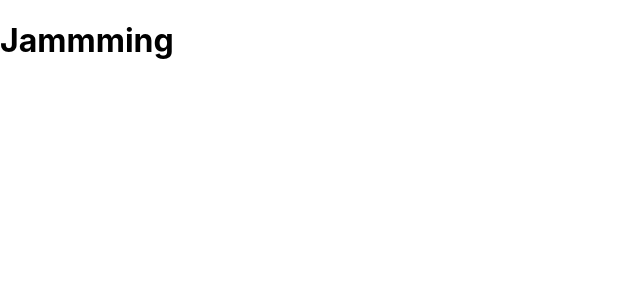
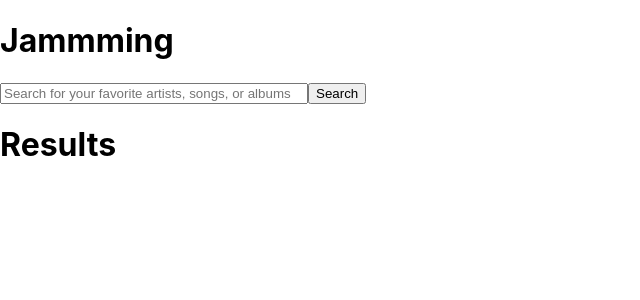
Before and after one commit to dannyregan/jammming, a React (Create React App) app: page / in a window 1280 px wide. Shown: the top 300 px of the page, without its empty margins (0-640 px from the left). Built offline with nearby package versions, Linux system fonts and the light colour scheme.

Commit message:
Build preliminary search bar component

```diff
--- a/src/App.js
+++ b/src/App.js
@@ -1,8 +1,14 @@
 import React from "react";
+import SearchBar from "./SearchBar";
+import SearchResults from "./SearchResults";
 
 function App() {
   return (
-    <h1>Jammming</h1>
+    <>
+      <h1>Jammming</h1>
+      <SearchBar />
+      <SearchResults />
+    </>
   )
 }
 
--- /dev/null
+++ b/src/SearchBar.js
@@ -0,0 +1,20 @@
+// Search button necessary
+
+import React, {useState} from "react";
+
+export default function SearchBar() {
+    const [search, setSearch] = useState('');
+
+    const handleSearchInput = (e) => {
+        setSearch(e.target.value);
+    }
+
+    return (
+        <>
+            <form>
+                <input id='searchbar' type='text' placeholder="Search for your favorite artists, songs, or albums" value={search} onChange={handleSearchInput} style={{width: 300}}/>
+                <button>Search</button>
+            </form>
+        </>
+    )
+}
--- /dev/null
+++ b/src/SearchResults.js
@@ -0,0 +1,13 @@
+import React from "react";
+
+const Results = () => {
+
+    return (
+        <div>
+            <h1>Results</h1>
+
+        </div>
+    )
+}
+
+export default Results;
--- /dev/null
+++ b/src/Tracklist.js
@@ -0,0 +1 @@
+// Save to Spotify button necessary
```
Also changed, not shown: src/data.js (added, +8 -0 lines), src/Playlist.js (added), src/Track.js (added).
